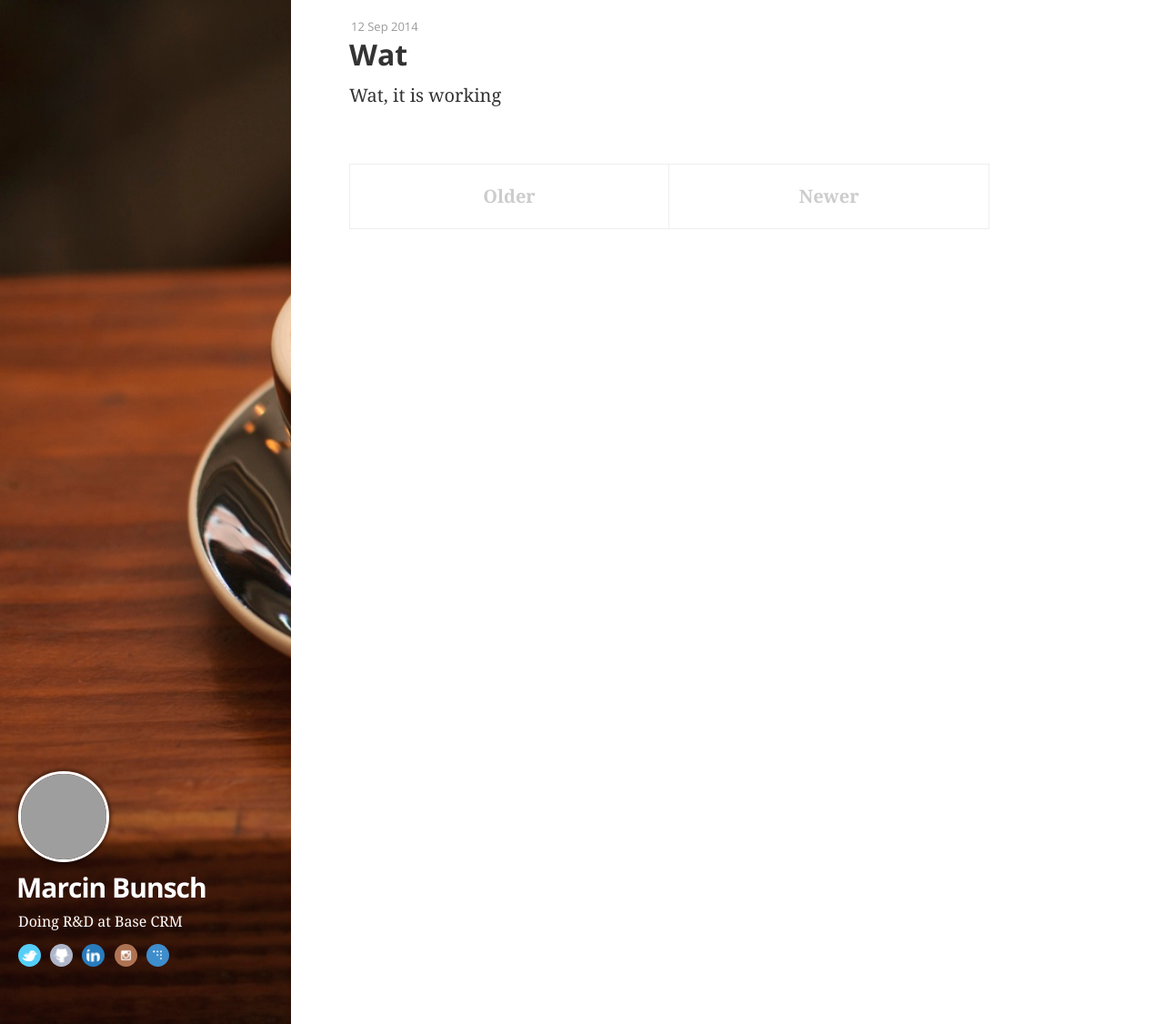
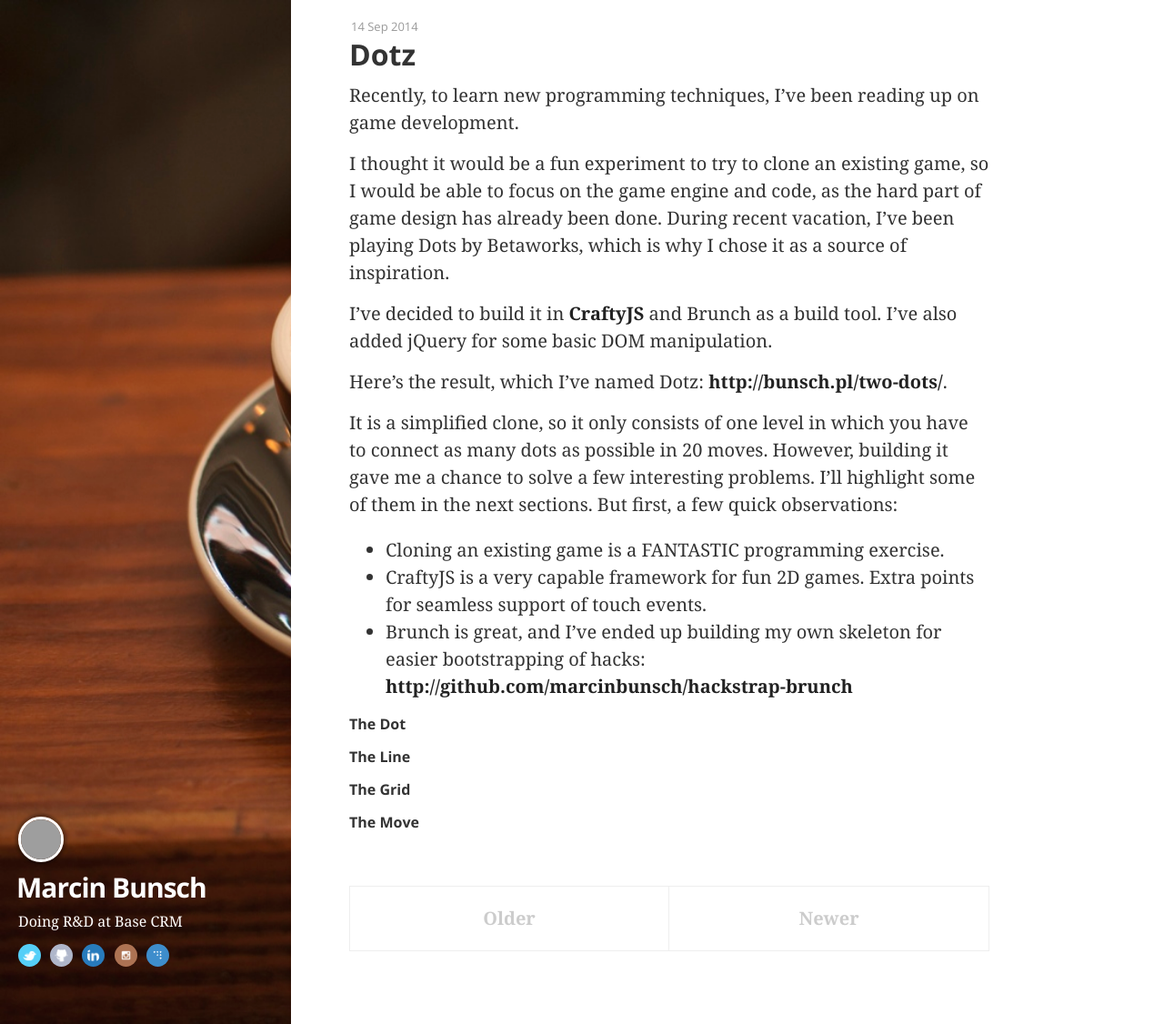
Before and after one commit to marcinbunsch/bunsch.pl, a Jekyll site: the page built from index.html, in a window 1280 px wide and 1126 px high. Shown: the whole window at 91% size. Built offline with Jekyll 4.4.1, drawn with Linux system fonts in a browser that asks for light colours; some web fonts are replaced; Markdown is read by kramdown in place of the engine named in the settings; the list of posts is cut into pages by our own code; grey boxes are pictures that could not be loaded.

Commit message:
Proper name of article, some fixes for layout

```diff
--- a/_config.yml
+++ b/_config.yml
@@ -1,6 +1,6 @@
 title:        Marcin Bunsch
-tagline:      'programming is hard'
-description:  'wat'
+tagline:      'Marcin Bunsch'
+description:  'programming is hard'
 url:          http://bunsch.pl
 version:      1.0.0
 author:
--- a/_posts/2014-09-12-wat.md
+++ /dev/null
@@ -1,6 +0,0 @@
----
-layout: post
-title: Wat
----
-
-Wat, it is working
--- /dev/null
+++ b/_posts/2014-09-14-dotz.md
@@ -0,0 +1,26 @@
+---
+layout: post
+title: Dotz
+---
+
+Recently, to learn new programming techniques, I've been reading up on game development.
+
+I thought it would be a fun experiment to try to clone an existing game, so I would be able to focus on the game engine and code, as the hard part of game design has already been done. During recent vacation, I've been playing Dots by Betaworks, which is why I chose it as a source of inspiration.
+
+I've decided to build it in [CraftyJS](http://craftyjs.com) and Brunch as a build tool. I've also added jQuery for some basic DOM manipulation.
+
+Here's the result, which I've named Dotz: [http://bunsch.pl/two-dots/](http://bunsch.pl/dotz/).
+
+It is a simplified clone, so it only consists of one level in which you have to connect as many dots as possible in 20 moves. However, building it gave me a chance to solve a few interesting problems. I'll highlight some of them in the next sections. But first, a few quick observations:
+
+* Cloning an existing game is a FANTASTIC programming exercise.
+* CraftyJS is a very capable framework for fun 2D games. Extra points for seamless support of touch events.
+* Brunch is great, and I've ended up building my own skeleton for easier bootstrapping of hacks: [http://github.com/marcinbunsch/hackstrap-brunch](http://github.com/marcinbunsch/hackstrap-brunch)
+
+#### The Dot
+
+#### The Line
+
+#### The Grid
+
+#### The Move
--- a/public/css/hyde.css
+++ b/public/css/hyde.css
@@ -267,7 +267,6 @@
 
 .masthead h1 {
   margin-top: -10px;
-  font-size: 32px;
 }
 .masthead .lead {
   margin-bottom: 15px;
@@ -287,7 +286,7 @@
 }
 .masthead .social a img {
   border-radius: 50%;
-  padding: 4px;
+  padding: 5px;
   width: 25px;
   display: inline;
 }
@@ -327,6 +326,17 @@
 }
 .colophon-links li {
   color: inherit;
+}
+
+@media only screen and (min-device-width : 320px) {
+  .masthead img.profile {
+    width: 50px;
+    margin-bottom: 50px
+  }
+  .masthead h1 {
+    font-size: 24px;
+  }
+
 }
 
 /* Responsive masthead */
```
